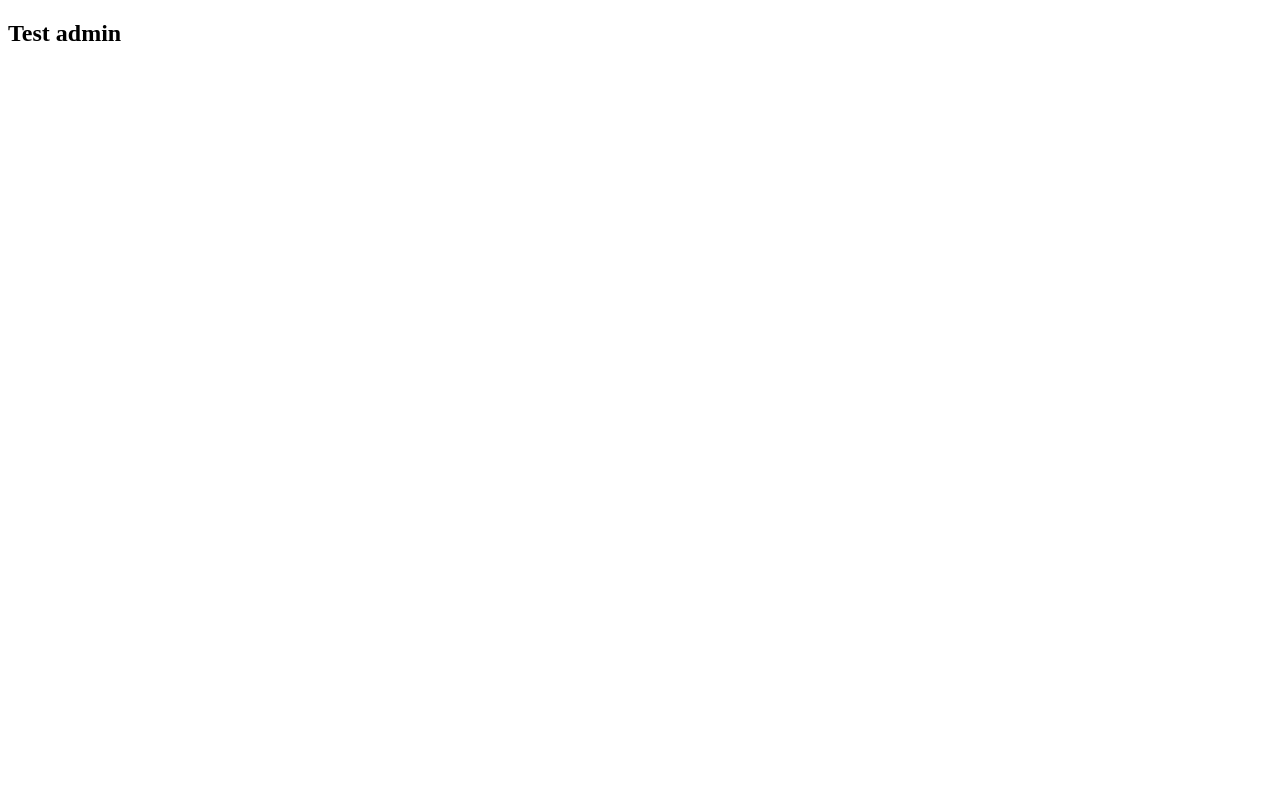
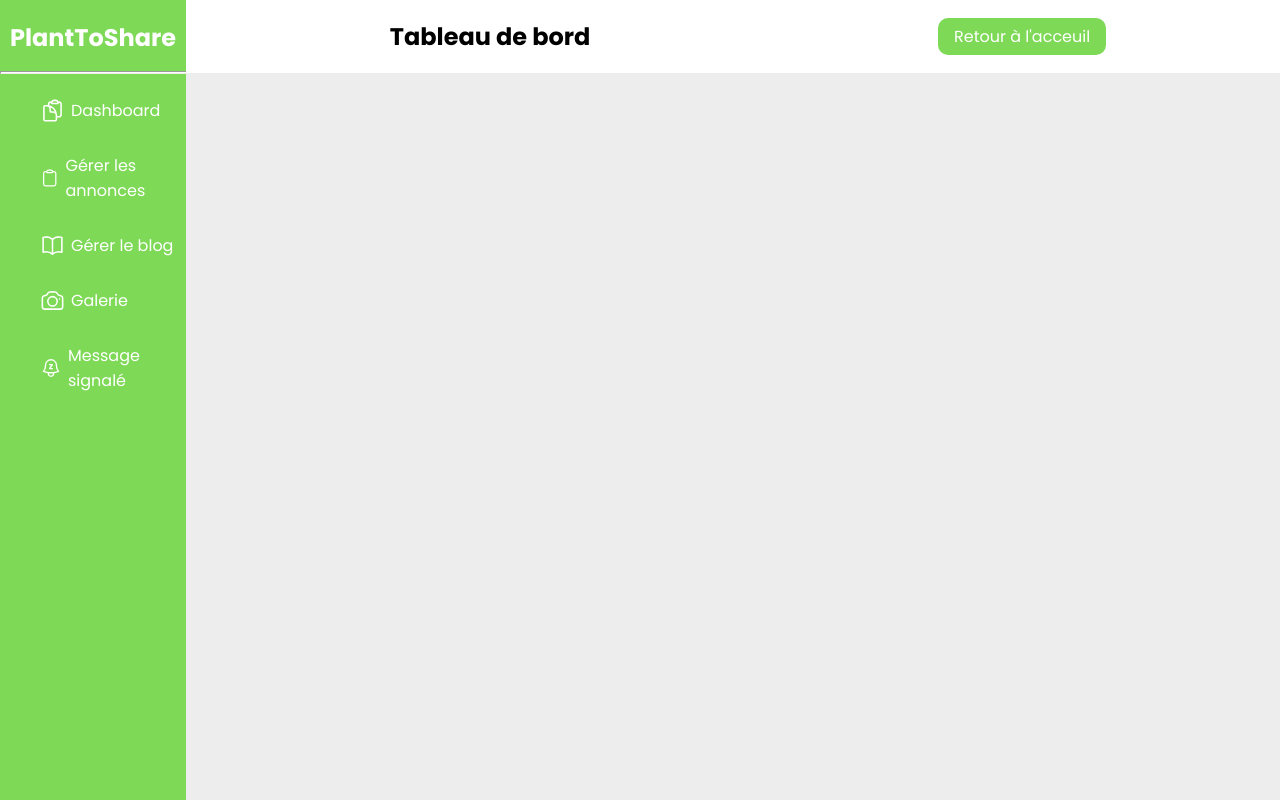
Before and after one commit to QuentinBrunin/planttoshare, a Laravel app: page /admin in a window 1280 px wide. Before the commit the page is almost empty. Run offline with Laravel 10, Linux system fonts and the light colour scheme; the visitor is signed in with stand-in values (Sample User, id 1); style sheets or scripts are compiled from the project's sources; some web fonts are replaced.

Commit message:
back office create

```diff
--- a/app/Http/Controllers/AdminController.php
+++ b/app/Http/Controllers/AdminController.php
@@ -9,4 +9,8 @@ class AdminController extends Controller
 
         return view('admin.index');
     }
+
+    public function dashboard(){
+        return view('admin.dashboard');
+    }
 }
--- /dev/null
+++ b/resources/css/admin.css
@@ -0,0 +1,98 @@
+@import url('https://fonts.googleapis.com/css2?family=Poppins:wght@300;400;500;600;700&display=swap');
+
+body{
+    margin: 0;
+    padding: 0;
+    font-family: 'Poppins';
+}
+
+a{
+    text-decoration: none;
+    color: black;
+}
+
+li{
+    list-style: none;
+}
+
+poppins {
+    font-family: 'Poppins', cursive;
+}
+
+/* MENU DE GAUCHE */
+
+.container_principal{
+    width: 100%;
+    display: flex;
+}
+
+.menu_left{
+    display: flex;
+    flex-direction: column;
+    width: 17%;
+    background-color: #7ED957;
+    height: 100vh;
+}
+
+.menu_left h2{
+    text-align: center;
+    color: white;
+    font-size: 24px;
+    font-family: 'Poppins';
+}
+
+.menu_left hr{
+    width: 100%;
+    margin-top: -4px;
+    height: 1px;
+    background-color: white;
+}
+
+.menu_left ul li{
+    display: flex;
+    font-family: 'Poppins';
+    margin-bottom: 30px;
+}
+
+.dashboard_icon{
+    width: 25px;
+    margin-right: 6px;
+}
+
+.menu_left ul li a{
+    color: white;
+}
+
+/* CONTAINER DU MILLIEU */
+
+.container_middle{
+    display: flex;
+    flex-direction: column;
+    width: 100%;
+    background-color: rgb(237, 237, 237);
+    height: 100vh;
+}
+
+/* MENU DU MILLIEU */
+
+.menu_middle {
+    display: flex;
+    align-items: center;
+    justify-content: space-around;
+    width: 100%;
+    height: 73px;
+    background-color: white;
+}
+
+.menu_middle h3{
+    font-family: 'Poppins';
+    font-size: 24px;
+    margin-left: 30px;
+}
+
+.btn_return{
+    padding: 6px 16px;
+    background-color: #7ED957;
+    border-radius: 10px;
+    color: white;
+}
--- a/resources/views/admin/Index.blade.php
+++ b/resources/views/admin/Index.blade.php
@@ -1,12 +1,73 @@
 <!DOCTYPE html>
-<html lang="en">
+<html lang="fr">
 <head>
     <meta charset="UTF-8">
-    <meta name="viewport" content="width=device-width, initial-scale=1.0">
-    <meta http-equiv="X-UA-Compatible" content="ie=edge">
-    <title>Document</title>
+    <title>
+        @section('title')
+            {{ config('app.name') }} : Pannel admin
+        @show
+    </title>
+
+@vite(['resources/css/admin.css', 'resources/js/app.js'])
 </head>
+
 <body>
-    <h2>Test admin</h2>
+    <div class="container_principal">
+        <div class="menu_left">
+            <h2>PlantToShare</h2>
+            <hr>
+            <ul>
+                <li>
+                    <svg xmlns="http://www.w3.org/2000/svg" fill="none" viewBox="0 0 24 24" stroke-width="1.5" stroke="white" class="dashboard_icon w-6 h-6">
+                        <path stroke-linecap="round" stroke-linejoin="round" d="M8.25 7.5V6.108c0-1.135.845-2.098 1.976-2.192.373-.03.748-.057 1.123-.08M15.75 18H18a2.25 2.25 0 002.25-2.25V6.108c0-1.135-.845-2.098-1.976-2.192a48.424 48.424 0 00-1.123-.08M15.75 18.75v-1.875a3.375 3.375 0 00-3.375-3.375h-1.5a1.125 1.125 0 01-1.125-1.125v-1.5A3.375 3.375 0 006.375 7.5H5.25m11.9-3.664A2.251 2.251 0 0015 2.25h-1.5a2.251 2.251 0 00-2.15 1.586m5.8 0c.065.21.1.433.1.664v.75h-6V4.5c0-.231.035-.454.1-.664M6.75 7.5H4.875c-.621 0-1.125.504-1.125 1.125v12c0 .621.504 1.125 1.125 1.125h9.75c.621 0 1.125-.504 1.125-1.125V16.5a9 9 0 00-9-9z" />
+                    </svg>
+                    <a href="{{route('admin/dashboard')}}">Dashboard</a>
+                </li>
+
+                <li>
+                    <svg xmlns="http://www.w3.org/2000/svg" fill="none" viewBox="0 0 24 24" stroke-width="1.5" stroke="white" class="dashboard_icon w-6 h-6">
+                        <path stroke-linecap="round" stroke-linejoin="round" d="M15.666 3.888A2.25 2.25 0 0013.5 2.25h-3c-1.03 0-1.9.693-2.166 1.638m7.332 0c.055.194.084.4.084.612v0a.75.75 0 01-.75.75H9a.75.75 0 01-.75-.75v0c0-.212.03-.418.084-.612m7.332 0c.646.049 1.288.11 1.927.184 1.1.128 1.907 1.077 1.907 2.185V19.5a2.25 2.25 0 01-2.25 2.25H6.75A2.25 2.25 0 014.5 19.5V6.257c0-1.108.806-2.057 1.907-2.185a48.208 48.208 0 011.927-.184" />
+                    </svg>
+                    <a href="#">Gérer les annonces</a>
+                </li>
+
+                <li>
+                    <svg xmlns="http://www.w3.org/2000/svg" fill="none" viewBox="0 0 24 24" stroke-width="1.5" stroke="white" class="dashboard_icon w-6 h-6">
+                        <path stroke-linecap="round" stroke-linejoin="round" d="M12 6.042A8.967 8.967 0 006 3.75c-1.052 0-2.062.18-3 .512v14.25A8.987 8.987 0 016 18c2.305 0 4.408.867 6 2.292m0-14.25a8.966 8.966 0 016-2.292c1.052 0 2.062.18 3 .512v14.25A8.987 8.987 0 0018 18a8.967 8.967 0 00-6 2.292m0-14.25v14.25" />
+                    </svg>
+                    <a href="#">Gérer le blog</a>
+                </li>
+
+                <li>
+                    <svg xmlns="http://www.w3.org/2000/svg" fill="none" viewBox="0 0 24 24" stroke-width="1.5" stroke="white" class="dashboard_icon w-6 h-6">
+                        <path stroke-linecap="round" stroke-linejoin="round" d="M6.827 6.175A2.31 2.31 0 015.186 7.23c-.38.054-.757.112-1.134.175C2.999 7.58 2.25 8.507 2.25 9.574V18a2.25 2.25 0 002.25 2.25h15A2.25 2.25 0 0021.75 18V9.574c0-1.067-.75-1.994-1.802-2.169a47.865 47.865 0 00-1.134-.175 2.31 2.31 0 01-1.64-1.055l-.822-1.316a2.192 2.192 0 00-1.736-1.039 48.774 48.774 0 00-5.232 0 2.192 2.192 0 00-1.736 1.039l-.821 1.316z" />
+                        <path stroke-linecap="round" stroke-linejoin="round" d="M16.5 12.75a4.5 4.5 0 11-9 0 4.5 4.5 0 019 0zM18.75 10.5h.008v.008h-.008V10.5z" />
+                    </svg>
+
+                    <a href="#">Galerie</a>
+                 </li>
+
+                <li>
+                <svg xmlns="http://www.w3.org/2000/svg" fill="none" viewBox="0 0 24 24" stroke-width="1.5" stroke="white" class="dashboard_icon w-6 h-6">
+                    <path stroke-linecap="round" stroke-linejoin="round" d="M14.857 17.082a23.848 23.848 0 005.454-1.31A8.967 8.967 0 0118 9.75v-.7V9A6 6 0 006 9v.75a8.967 8.967 0 01-2.312 6.022c1.733.64 3.56 1.085 5.455 1.31m5.714 0a24.255 24.255 0 01-5.714 0m5.714 0a3 3 0 11-5.714 0M10.5 8.25h3l-3 4.5h3" />
+                </svg>
+
+                    <a href="#">Message signalé</a>
+                 </li>
+            </ul>
+        </div>
+
+        <div class="container_middle">
+            <div class="menu_middle">
+                <h3>Tableau de bord</h3>
+                <a class="btn_return" href="{{route('adminRedirect')}}">Retour à l'acceuil</a>
+            </div>
+            <section>
+                @yield('content')
+            </section>
+        </div>
+
+    </div>
 </body>
+
 </html>
--- /dev/null
+++ b/resources/views/admin/annonces/index.blade.php
@@ -0,0 +1,5 @@
+@extends ('admin.index')
+
+@section ('content')
+    <h1>Page index d'annonces</h1>
+@endsection
--- /dev/null
+++ b/resources/views/admin/dashboard.blade.php
@@ -0,0 +1,5 @@
+@extends ('admin.index')
+
+@section ('content')
+    <h3>TEST</h3>
+@endsection
--- a/routes/web.php
+++ b/routes/web.php
@@ -26,7 +26,6 @@ Route::get('/', function () {
 })->name('main');
 
 Route::get('/register',[RegisterController::class,'index'])->name('register');
-
 Route::post('/register',[RegisterController::class,'store']);
 
 Route::get('/login', [LoginController::class, 'index']);
@@ -36,4 +35,6 @@ Route::get('/logout',[LoginController::class,'logout'])->name('logout');
 Route::middleware(['auth', 'admin'])->group(function () {
     // Cette route ne sera accessible que pour les utilisateurs authentifiés en tant qu'administrateurs.
     Route::get('/admin', [AdminController::class, 'index'])->name('adminRedirect');
+    Route::get('/admin/dashboard', [AdminController::class, 'dashboard'])->name('admin/dashboard');
+
 });
--- a/vite.config.js
+++ b/vite.config.js
@@ -4,7 +4,7 @@ import laravel from 'laravel-vite-plugin';
 export default defineConfig({
     plugins: [
         laravel({
-            input: ['resources/css/app.css', 'resources/js/app.js'],
+            input: ['resources/css/app.css','resources/css/admin.css' ,'resources/js/app.js'],
             refresh: true,
         }),
     ],
```
Also changed, not shown: public/img/dashboard.png (added), resources/views/admin/annonces/create.blade.php (added), resources/views/admin/annonces/show.blade.php (added), resources/views/admin/annonces/update.blade.php (added).
